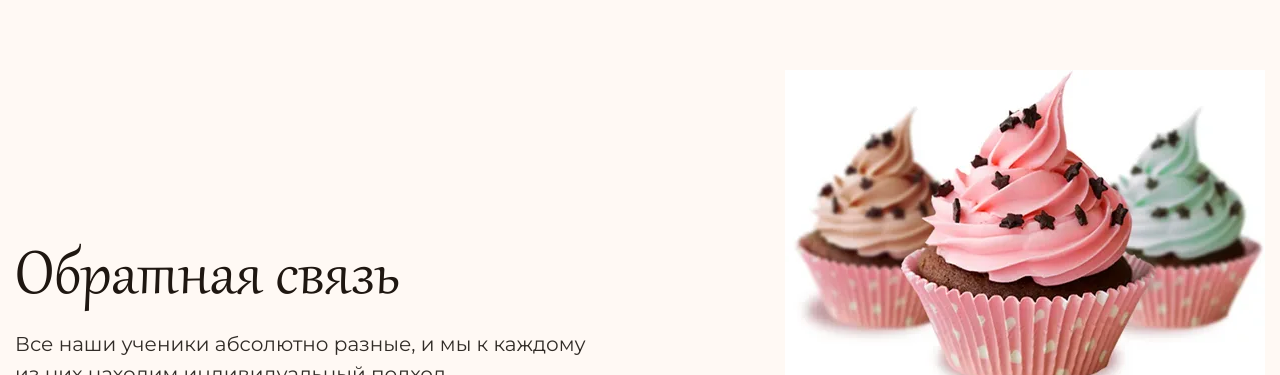
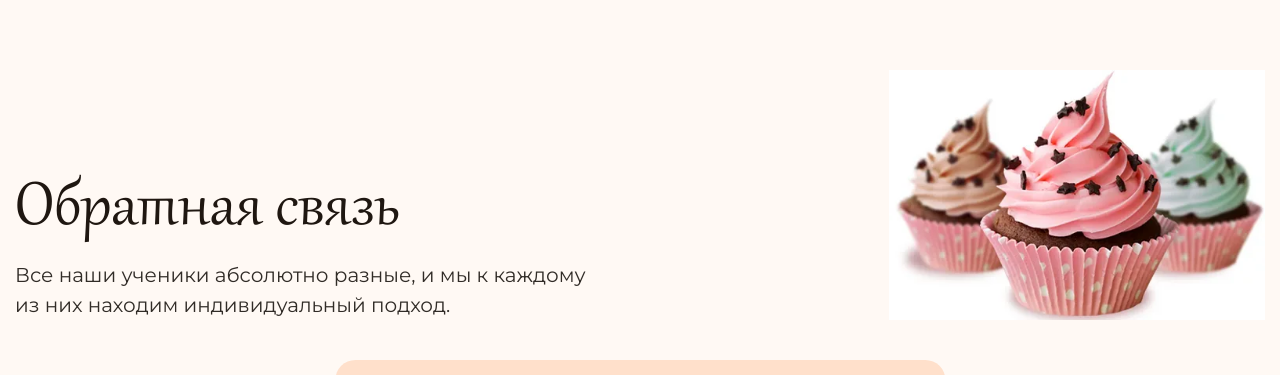
Before and after one commit to Sergei-Shmakov/wakebake, a plain HTML site: page index.html in a window 1280 px wide. Shown: the part 3486-3861 px from the top of the page. Drawn offline with Linux system fonts and the light colour scheme.

Commit message:
Update testimonials.css

```diff
--- a/css/testimonials.css
+++ b/css/testimonials.css
@@ -137,3 +137,9 @@
 .testimonials__text {
 	font-size: 20px;
 }
+.testimonials-image{
+	align-self:center;
+}
+.testimonials-image img{
+	max-height: 250px
+}
```
